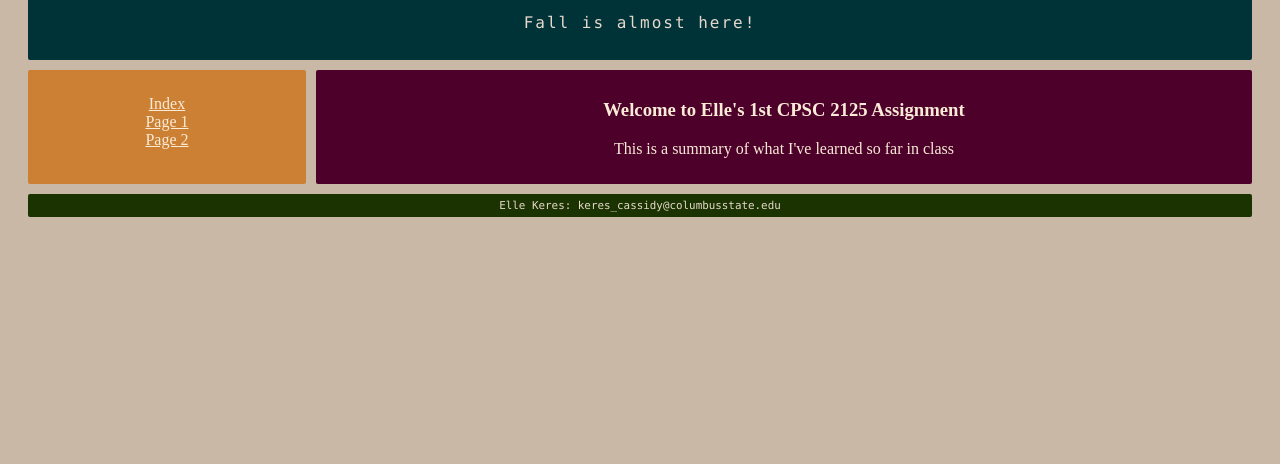
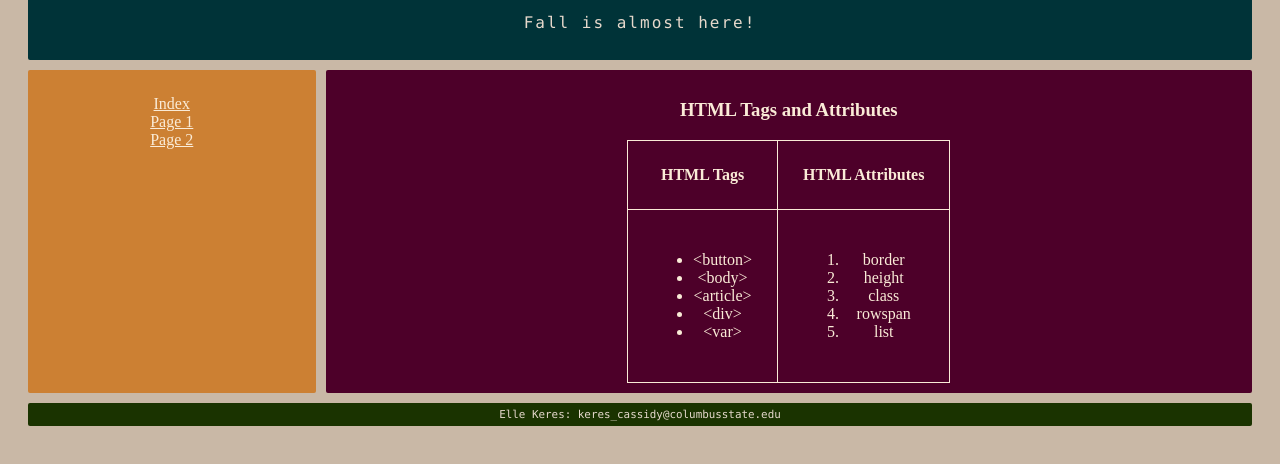
Before and after one commit to ellekeres/Assignment-1, a plain HTML site: page page2.html in a window 1280 px wide. Shown: the part 248-712 px from the top of the page. Drawn offline with Linux system fonts and the light colour scheme.

Commit message:
page 2 formatting

```diff
--- a/page2.html
+++ b/page2.html
@@ -18,13 +18,42 @@
   </header>
 
   <nav class="n">
-
       <a href="index.html">Index</a><br>
       <a href="page1.html">Page 1</a><br>
-      <a href="page2.html">Page 2</a></nav>
+      <a href="page2.html">Page 2</a>
+  </nav>
 
-  <main class="m"><h3>Welcome to Elle's 1st CPSC 2125 Assignment</h3>
-  <p>This is a summary of what I've learned so far in class</p>
+  <main class="m"><h3>HTML Tags and Attributes</h3>
+  <table class="table1">
+<tr>
+  <th>
+   HTML Tags
+  </th>
+  <th>
+    HTML Attributes
+  </th>
+</tr>
+<tr>
+  <td>
+   <ul>
+    <li>&ltbutton&gt</li>
+    <li>&ltbody&gt</li>
+    <li>&ltarticle&gt</li>
+    <li>&ltdiv&gt</li>
+    <li>&ltvar&gt</li>
+   </ul>
+  </td>
+  <td>
+    <ol>
+      <li>border</li>
+      <li>height</li>
+      <li>class</li>
+      <li>rowspan</li>
+      <li>list</li>
+    </ol>
+  </td>
+</tr>
+</table>
   </main>
 
   <footer class="f">Elle Keres: keres_cassidy@columbusstate.edu</footer>
--- a/style.css
+++ b/style.css
@@ -75,6 +75,22 @@ a:hover {
   list-style-type: lower-roman;
 }
 
+.table1 {
+  margin-left: auto;
+  margin-right: auto;
+}
+
+table, th, td {
+  border: 1px solid;
+  text-align: center;
+  padding: 25px;
+}
+
+table {
+  border-collapse: collapse;
+  width: 100%:
+}
+
 
 .grid-container {
   display: grid;
```
